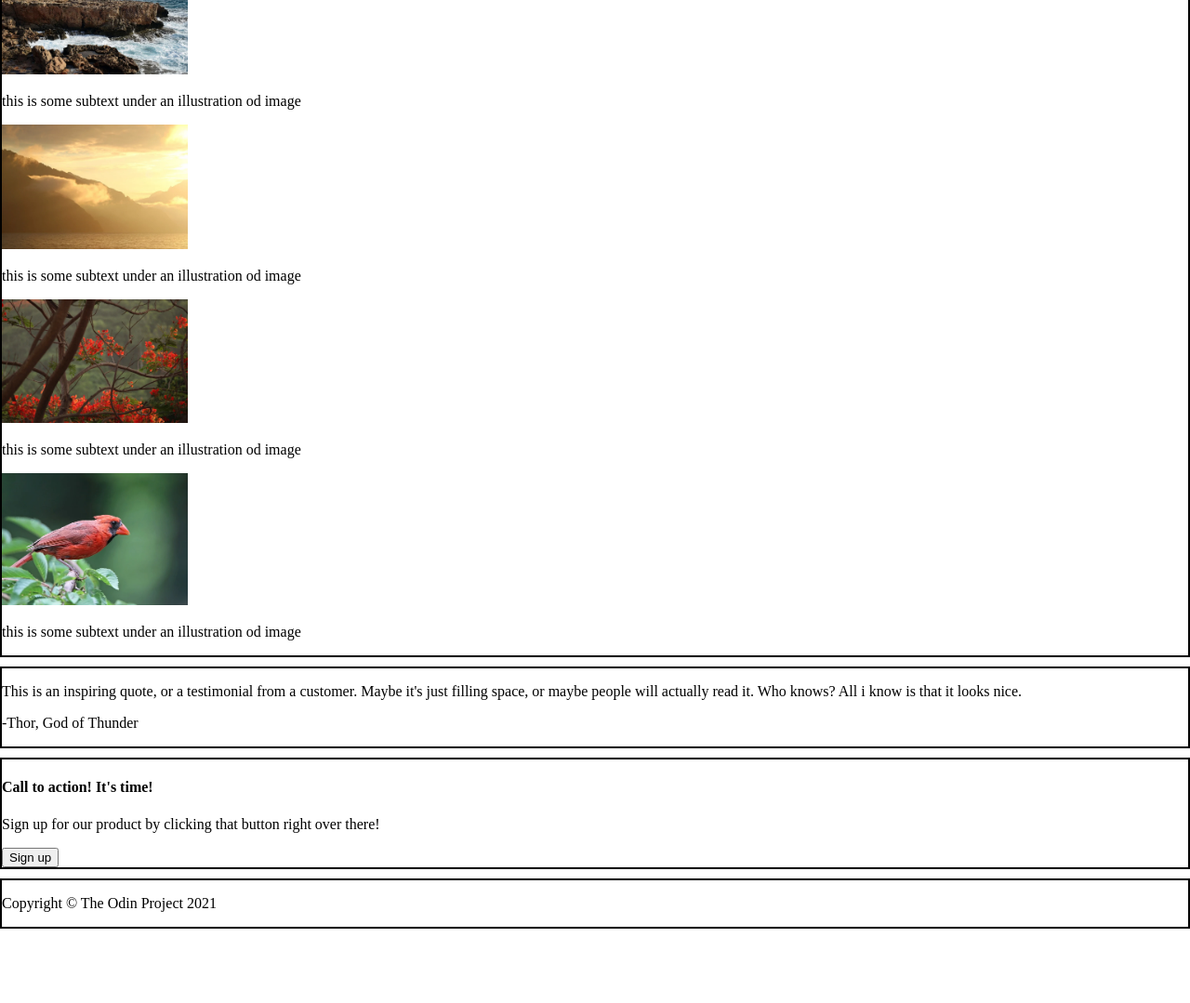
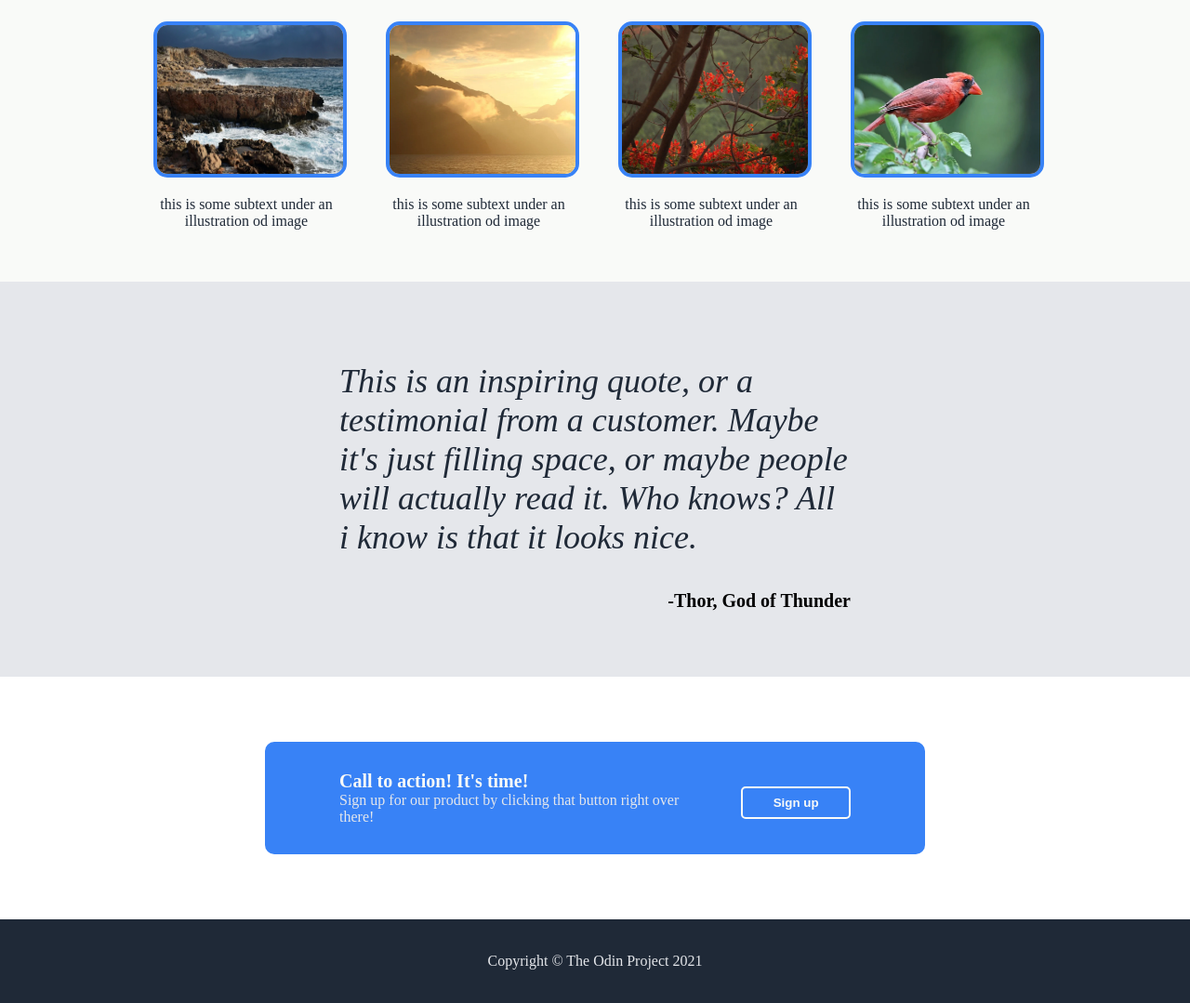
Before and after one commit to Lucy02M/Landing-Page, a plain HTML site: page index.html in a window 1280 px wide. Shown: the part 621-1700 px from the top of the page at 93% size. Before the commit the page ends 1630 px from the top, so only its background shows below. Drawn offline with Linux system fonts and the light colour scheme.

Commit message:
added css

```diff
--- a/index.html
+++ b/index.html
@@ -12,49 +12,49 @@
     <header class="section">
         <h1>Header Logo</h1>
         <ul>
-            <li>header link one</li>
-            <li>header link two</li>
-            <li>header link three</li>
+            <li><a href="#one">header link one</a></li>
+            <li><a href="#two">header link two</a></li>
+            <li><a href="#three">header link three</a></li>
         </ul>
     </header>
     <div id="one" class="section">
-        <div>
+        <div class="block">
             <h2>This website is awesome</h2>
             <p>This website has some subtext that goes here under the main title. It's a smaller font and the color is lower contrast</p>
             <button>Sign up</button>
         </div>
-        <img src="silver-wattle-7442792_960_720.webp" alt="no" width="300"/>
+        <img src="silver-wattle-7442792_960_720.webp" alt="no" width="400"/>
     </div>
     <div id="two" class="section">
         <h3>Some random information.</h3>
-        <div>
-            <div>
+        <div class="gallery">
+            <div class="card">
                 <img src="sea-7441916_960_720.webp" alt="no" width="200"/>
                 <p>this is some subtext under an illustration od image</p>
             </div>
-            <div>
+            <div class="card">
                 <img src="lake-7437204_960_720.webp" alt="no" width="200"/>
                 <p>this is some subtext under an illustration od image</p>
             </div>
-            <div>
+            <div class="card">
                 <img src="flowers-7382926_960_720.webp" alt="no" width="200"/>
                 <p>this is some subtext under an illustration od image</p>
             </div>
-            <div>
+            <div class="card">
                 <img src="cardinal-7373562_960_720.webp" alt="no" width="200"/>
                 <p>this is some subtext under an illustration od image</p>
             </div>
         </div>
     </div>
     <div id="three" class="section">
-        <div>
-            <p>This is an inspiring quote, or a testimonial from a customer. Maybe it's just filling space, or maybe people will actually read it. Who knows? All i know is that it looks nice.</p>
-            <p>-Thor, God of Thunder</p>
+        <div class="block">
+            <p class="quote">This is an inspiring quote, or a testimonial from a customer. Maybe it's just filling space, or maybe people will actually read it. Who knows? All i know is that it looks nice.</p>
+            <p class="sign">-Thor, God of Thunder</p>
         </div>
     </div>
     <div id="four" class="section">
-        <div>
-            <div>
+        <div class="block">
+            <div class="text">
                 <h4>Call to action! It's time!</h4>
                 <p>Sign up for our product by clicking that button right over there!</p>
             </div>
@@ -62,7 +62,7 @@
         </div>
     </div>
     <footer class="section">
-        <p>Copyright © The Odin Project 2021</p>
+        <p class="footertext">Copyright © The Odin Project 2021</p>
     </footer>
 </body>
 </html>
--- a/styles.css
+++ b/styles.css
@@ -6,6 +6,185 @@ body{
 }
 
 .section{
-     border:2px solid black;
-     margin-bottom: 10px;
+
 }
+
+a{
+    color:#f9faf8;
+    text-decoration: none;
+}
+
+
+header{
+    display:flex;
+    justify-content: space-between;
+    padding:0 40px;
+    background-color:#1f2937;
+    color:#f9faf8;
+    position:fixed;
+    width:95%;
+}
+
+ul{
+    display:flex;
+    list-style-type: none;
+    align-items: center;
+    gap:25px;
+}
+
+#one{
+    background-color: #1f2937;
+    display: flex;
+    flex:0 1 auto;
+    padding:60px 80px;
+    justify-content: center;
+    align-items: center;
+    gap:30px;
+    height:300px;
+    margin-top: 70px;
+}
+
+.block{
+   flex:0 2 auto;
+   max-width: 550px
+}
+
+h2{
+    font-size: 48px;
+    font-weight: bolder;
+    color:#f9faf8;
+    margin:0;
+}
+
+#one p{
+    font-size: 18px;
+    color:#e5e7eb;
+    margin:0;
+}
+
+#one img{
+    flex:0 1 auto;
+}
+
+button{
+    background-color:#3882f6;
+    padding:8px 25px;
+    border:none;
+    color:#f9faf8;
+    border-radius:5px;
+    margin-top: 10px;;
+}
+
+#two{
+    background-color: #f9faf8;
+    display: flex;
+    align-items: center;
+    flex-direction: column;
+    padding:20px;
+}
+
+h3{
+    font-size: 36px;
+    font-weight: bolder;
+    color:#1f2937
+}
+
+.gallery{
+    display: flex;
+    justify-content: center;
+    gap:50px;
+    text-align: center;
+    padding: 20px;;
+
+}
+
+.card{
+    max-width:200px;
+}
+
+.gallery p{
+    color:#1f2937;
+}
+
+.card img{
+    border-radius: 15px;
+    border: 4px solid #3882f6;
+    height: 160px;
+}
+
+#three{
+    background-color: #e5e7eb;
+    display: flex;
+    justify-content: center;
+    align-items: center;
+    padding: 50px;
+}
+
+#three .block{
+    display: flex;
+    flex-direction: column;
+}
+.quote{
+    color: #1f2937;
+    font-size: 36px;
+    font-style: italic;
+    font-weight: light;
+}
+
+.sign{
+    align-self: flex-end;
+    font-size: 20px;
+    font-weight: bold;
+    margin-top: 0;
+}
+
+#four{
+    display: flex;
+    justify-content: center;
+    align-items: center;
+    padding: 70px;
+}
+
+#four .block{
+    background-color: #3882f6;
+    padding: 15px 80px;
+    display: flex;
+    gap:40px;
+    align-items: center;
+    justify-content: center;
+    border-radius: 10px;
+    margin: 0;
+}
+
+h4{
+    color:#f9faf8;
+    font-size: 20px;
+    font-weight:bold;
+    margin-top: 16px;
+    margin-bottom: 0;
+    padding-bottom: 0;
+}
+
+#four p{
+    color: #e5e7eb;
+    margin-top: 0;
+
+}
+
+#four button{
+    border: 2px solid#f9faf8;
+    font-weight: bold;
+    width: 120px;
+}
+
+footer{
+    background-color: #1f2937;
+    display: flex;
+    align-items: center;
+    justify-content: center;
+    padding: 20px;
+}
+
+.footertext{
+    color:#e5e7eb;
+}
```
